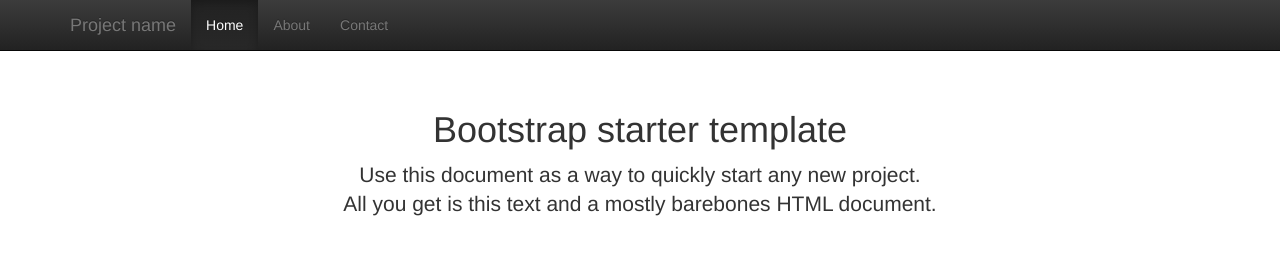
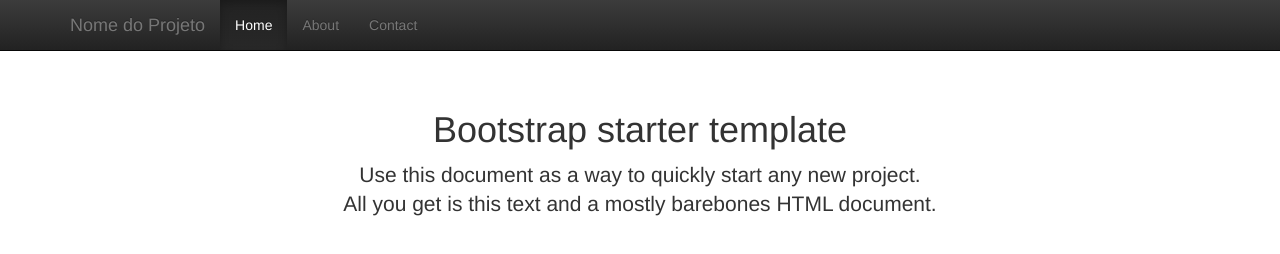
Before and after one commit to ircnelson/sample-architeture-spa, a website: page index.html in a window 1280 px wide. Drawn offline with Linux system fonts and the light colour scheme.

Commit message:
mostrando para o leandro

```diff
--- a/index.html
+++ b/index.html
@@ -43,7 +43,7 @@
                 <span class="icon-bar"></span>
                 <span class="icon-bar"></span>
             </button>
-            <a class="navbar-brand" href="#">Project name</a>
+            <a class="navbar-brand" href="#">Nome do Projeto</a>
         </div>
         <div class="collapse navbar-collapse">
             <ul class="nav navbar-nav">
```
